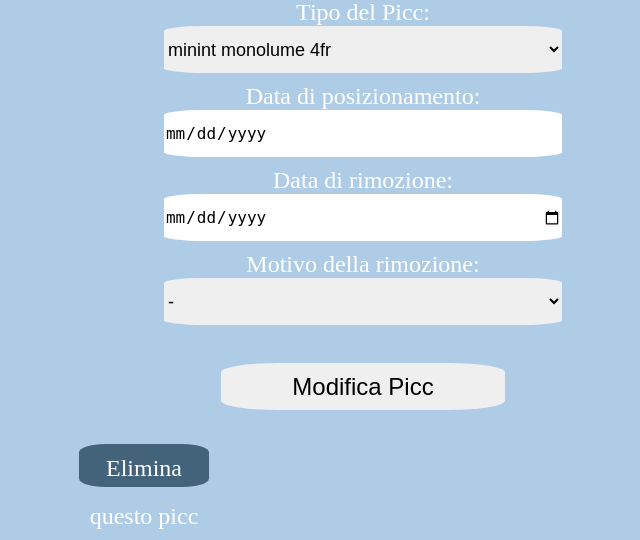
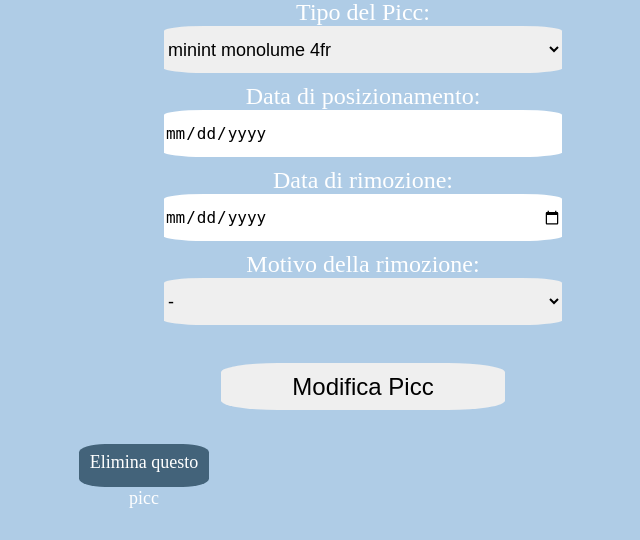
Before and after one commit to Nicolas-FerrariH/progetto_trimestre, a PHP site: page /modifica_picc.php?idP=1 in a window 1280 px wide. Shown: the part 336-876 px from the top of the page, without its empty margins (277-917 px from the left). After the commit the page ends 844 px from the top, so only its background shows below. Run offline with PHP 8.4, Linux system fonts and the light colour scheme; data that the repository does not hold is empty.

Commit message:
cambio ulteriore di css

```diff
--- a/_header.php
+++ b/_header.php
@@ -7,4 +7,5 @@
     <body>
         <div class="nav_admin">
             <a href="admin.php"><img src="img/casetta.jpg" alt=""></a>
+
         </div>
--- a/stilenuovi.css
+++ b/stilenuovi.css
@@ -66,7 +66,7 @@ a.elimina {
     background-color: #43637a;
     text-align: center;
     float: left;
-    font-size: x-large;
+    font-size: large;
     width: 23%;
     height: 9%;
     line-height: 200%;
```
